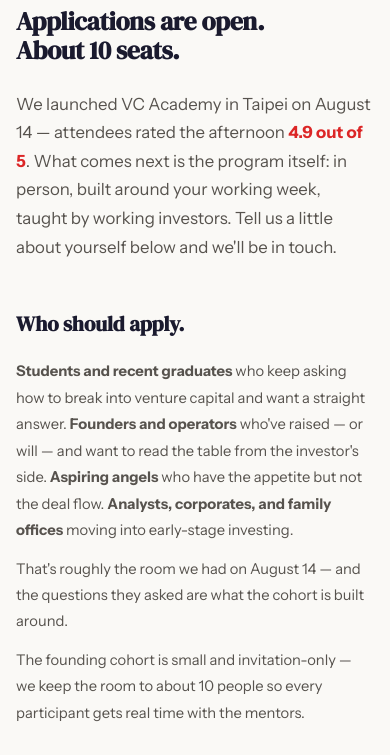
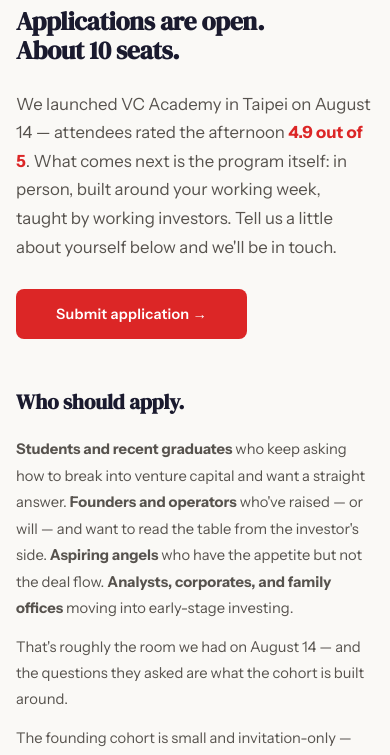
Before and after one commit to Tessera-Design/vc-academy, a plain HTML site: page index.html in a window 390 px wide. Both pictures are taken after a click on the button "Apply to the founding cohort →". Shown: the part 63-818 px from the top of the page. Drawn offline with Linux system fonts and the light colour scheme.

Commit message:
Add a CTA under the apply page heading
Opens the modal on mobile and scrolls to the form with the first field
focused on desktop, so the action is reachable without scrolling past
the whole 'who should apply' column.

```diff
--- a/index.html
+++ b/index.html
@@ -1348,6 +1348,9 @@
       <div class="section-label">Join the Founding Cohort</div>
       <h1 class="section-heading">Applications are open.<br>About 10 seats.</h1>
       <p class="section-sub">We launched VC Academy in Taipei on August 14 — attendees rated the afternoon <strong style="color:var(--red);">4.9 out of 5</strong>. What comes next is the program itself: in person, built around your working week, taught by working investors. Tell us a little about yourself below and we'll be in touch.</p>
+      <div style="margin-top:1.75rem;">
+        <button class="cta-btn" onclick="return goToApplyForm();">Submit application →</button>
+      </div>
     </div>
 
     <div class="g2 reveal" style="margin-top:3rem;">
@@ -1549,6 +1552,19 @@
   return false;
 }
 
+/* Apply 頁上方的行動按鈕：手機開彈窗，桌機捲到表單並聚焦第一欄 */
+function goToApplyForm() {
+  if (window.innerWidth <= 900) return openApplyModal();
+
+  const form = document.getElementById('applyForm');
+  if (!form) return false;
+  form.scrollIntoView({ behavior: 'smooth', block: 'center' });
+
+  const first = form.querySelector('[data-field="name"]');
+  if (first) setTimeout(function () { first.focus({ preventScroll: true }); }, 500);
+  return false;
+}
+
 function closeApplyModal() {
   const form  = document.getElementById('applyForm');
   const modal = document.getElementById('applyModal');
```
